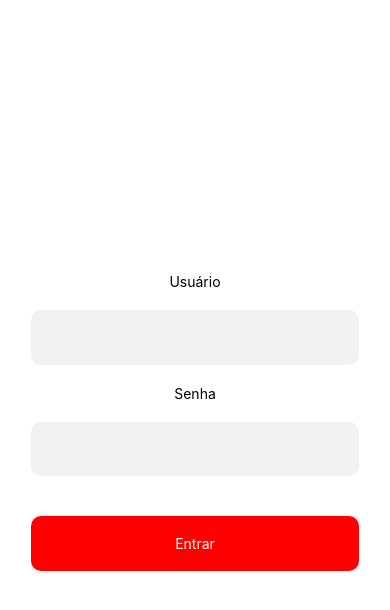
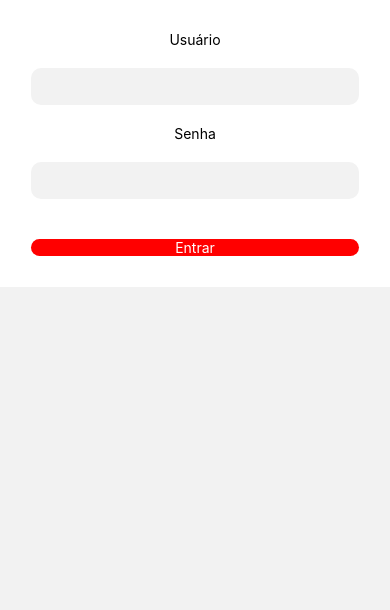
Before and after one commit to gabrielhtres/pokedex-front-end-rn, a React Native app: screen /Login in a window 390 px wide. Shown: the top 610 px of the page. Built offline with nearby package versions, Linux system fonts and the light colour scheme.

Commit message:
Ajustado poscionamento dos inputs

```diff
--- a/Styles.js
+++ b/Styles.js
@@ -46,7 +46,7 @@ export const Styles = StyleSheet.create({
       borderRadius: 10
     },
     InputLogin: {
-      height: '7%',
+      minHeight: '7%',
       marginTop: 20,
       padding: 10,
       paddingLeft: 25,
@@ -59,7 +59,7 @@ export const Styles = StyleSheet.create({
       marginTop: 20,
       borderRadius: 10,
       backgroundColor: 'red',
-      height: '7%',
+      minHeight: '7%',
       color: 'white',
       textAlign: 'center',
       justifyContent: 'center'
--- a/src/pages/Login.js
+++ b/src/pages/Login.js
@@ -1,5 +1,5 @@
 import React, { useEffect, useState } from 'react';
-import { ScrollView, Text, View, Image, TextInput, Button, Pressable } from 'react-native';
+import { ScrollView, Text, View, Image, TextInput, Button, Pressable, KeyboardAvoidingView } from 'react-native';
 import { Styles } from "../../Styles";
 
 function validateLogin() {
@@ -8,7 +8,8 @@ function validateLogin() {
 
 const Login = () => {
   return (
-    <View style={{ backgroundColor: 'white', minHeight: '100%', padding: '8%', justifyContent: 'center' }}>
+    <KeyboardAvoidingView behavior='padding'>
+        <View style={{ backgroundColor: 'white', minHeight: '100%',/*minHeight: '100%', */padding: '8%', justifyContent: 'center' }}>
             <Text style={ Styles.TextoPadrao }>Usuário</Text>
             <TextInput style={ Styles.InputLogin }/>
             <Text style={ Styles.TextoPadrao }>Senha</Text>
@@ -17,6 +18,7 @@ const Login = () => {
                 <Text style={ Styles.TextoBotao }>Entrar</Text>
             </Pressable>
         </View>
+    </KeyboardAvoidingView>
   );
 }
 
```
Also changed, not shown: 1 other file (tests, documents, lock files or other folders). Lines whose indentation alone changed are shown as unchanged.
